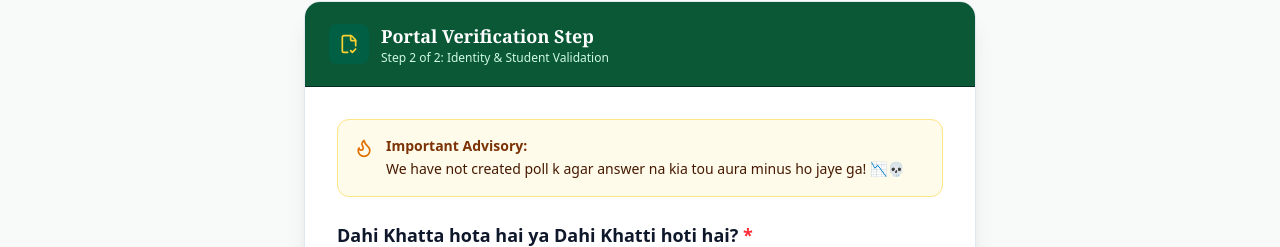
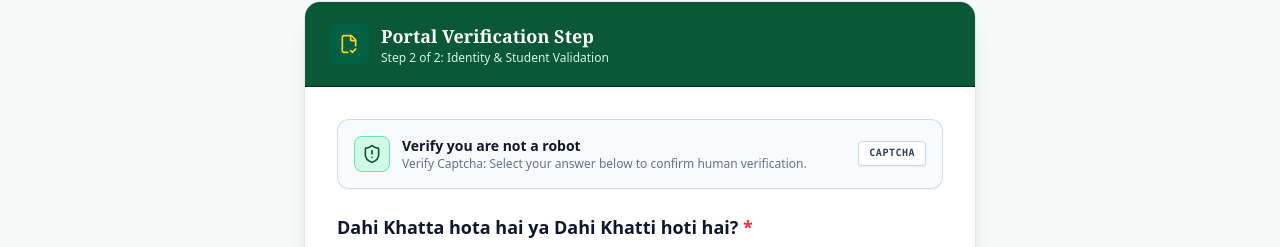
Before and after one commit to infoali014-eng/honhaar-update-portal, a Next.js app: page /status in a window 1280 px wide. Both pictures are taken after a click on the button "Download PDF". Shown: the part 458-705 px from the top of the page. Built offline with nearby package versions, Linux system fonts and the light colour scheme; no server answers.

Commit message:
feat: replace aura warning with 'verify you are not a robot' and 'verify captcha' security message

```diff
--- a/components/StatusForm.tsx
+++ b/components/StatusForm.tsx
@@ -305,15 +305,24 @@ export default function StatusForm() {
           </div>
 
           <div className="p-6 sm:p-8 space-y-6">
-            {/* Warning: Aura penalty text */}
-            <div className="p-4 bg-amber-50 rounded-xl border border-amber-200 text-amber-950 text-xs sm:text-sm font-medium flex items-start gap-3">
-              <Flame className="w-5 h-5 text-amber-600 shrink-0 mt-0.5" />
-              <div className="space-y-0.5">
-                <strong className="text-amber-900 font-bold block">Important Advisory:</strong>
-                <p className="leading-relaxed">
-                  We have not created poll k agar answer na kia tou aura minus ho jaye ga! 📉💀
-                </p>
+            {/* Security Captcha Verification Box */}
+            <div className="p-4 bg-slate-50/90 rounded-xl border border-slate-300/80 text-slate-800 text-xs sm:text-sm flex items-center justify-between gap-3 shadow-xs">
+              <div className="flex items-center gap-3">
+                <div className="w-9 h-9 rounded-lg bg-emerald-100 border border-emerald-300 text-[#0a5836] flex items-center justify-center shrink-0">
+                  <ShieldAlert className="w-5 h-5" />
+                </div>
+                <div>
+                  <h4 className="font-bold text-slate-900 text-sm">
+                    Verify you are not a robot
+                  </h4>
+                  <p className="text-xs text-slate-500">
+                    Verify Captcha: Select your answer below to confirm human verification.
+                  </p>
+                </div>
               </div>
+              <span className="bg-white text-slate-700 font-mono font-bold text-[10px] px-2.5 py-1 rounded border border-slate-300 uppercase tracking-wider shrink-0 shadow-2xs">
+                Captcha
+              </span>
             </div>
 
             {/* The Question Form */}
```
